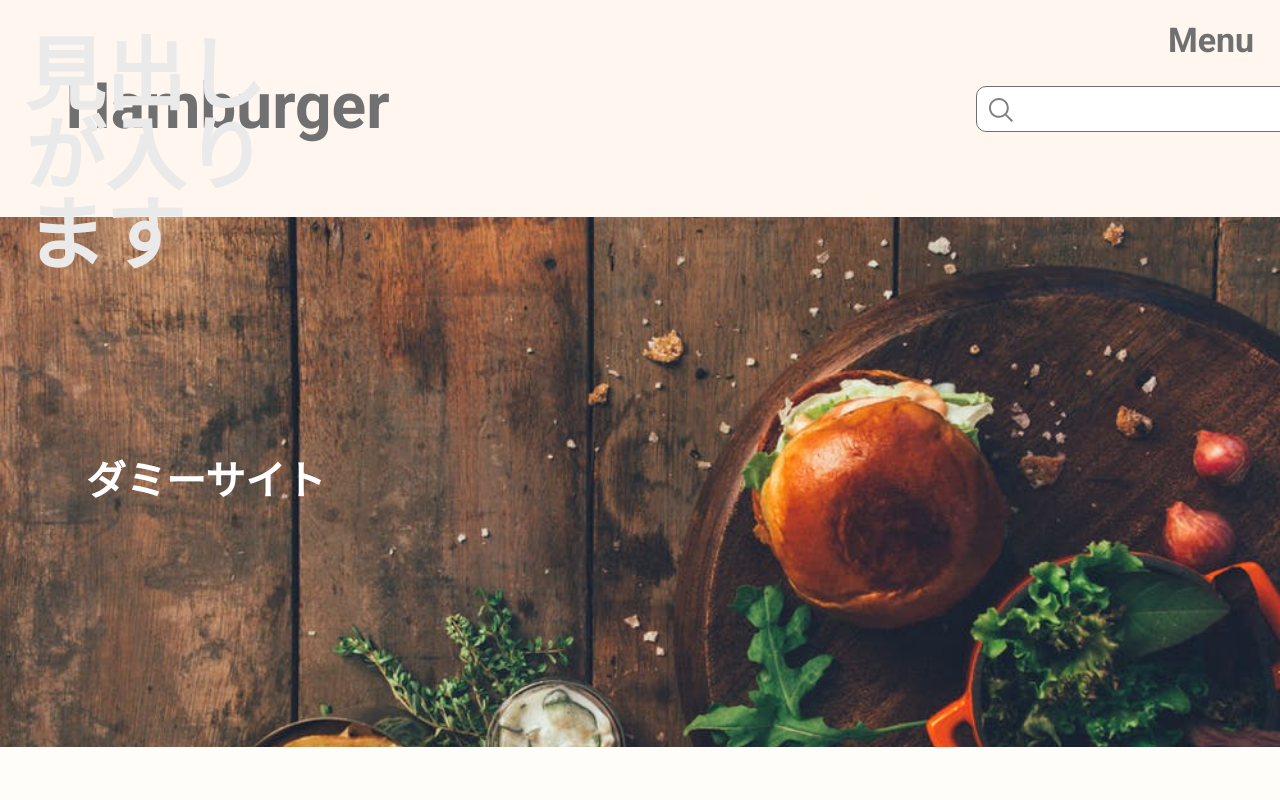
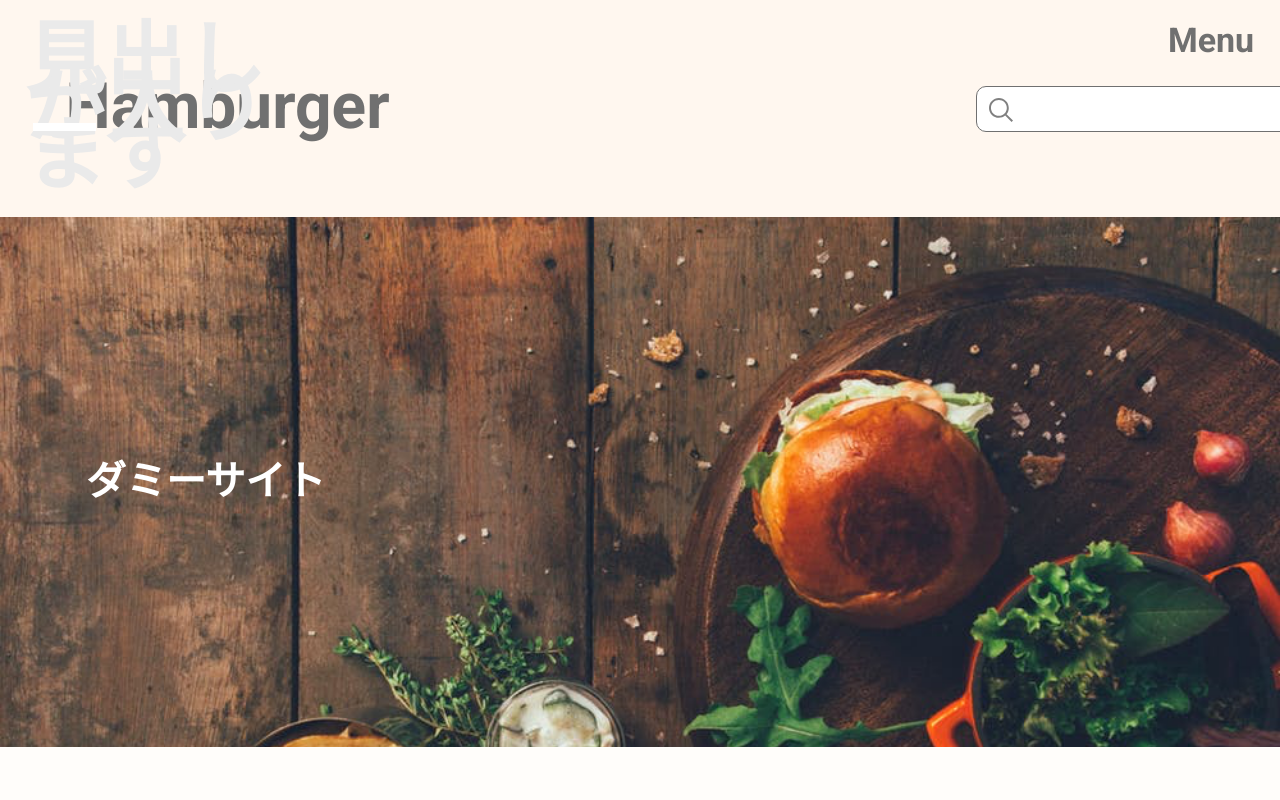
Before and after one commit to step07201985/BurgerGallery, a plain HTML site: page index.html in a window 1280 px wide. Shown: the top 800 px of the page. Drawn offline with nearby package versions, Linux system fonts and the light colour scheme; some packages are replaced by stand-ins of ours; a web font is replaced by a local one.

Commit message:
Refactor section title styles and update CSS source map
- Updated the line-height and margin properties for section titles in _section-title.scss to improve layout consistency.
- Changed the display property of the __line element to absolute positioning for better alignment.
- Adjusted the CSS source map for style.min.css to reflect the latest changes in SCSS files.

```diff
--- a/scss/object/component/_section-title.scss
+++ b/scss/object/component/_section-title.scss
@@ -15,9 +15,8 @@
     @include typography.roboto-bold; // roboto 700
     color: vars.$color-text-light;
     font-size: 41px;
-    line-height: 1;
-    margin-top: 13px;
-    margin-left: 15px;
+    line-height: 48px;
+    margin: 0;
 
     // tablet
     @include mixin.breakpoint(tablet) {
@@ -39,12 +38,12 @@
     }
 
     &__line {
-        display: block;
+        position: absolute;
+        left: 15.5px;
+        top: 80.34px;
         width: 33.89px;
         height: 0;
         border: 4px solid vars.$color-text-overlay;
-        margin-left: 15.5px;
-        margin-top: 19.34px;
 
 
         // tablet
```
Also changed, not shown: css/style.css, css/style.min.css, 2 other files.
